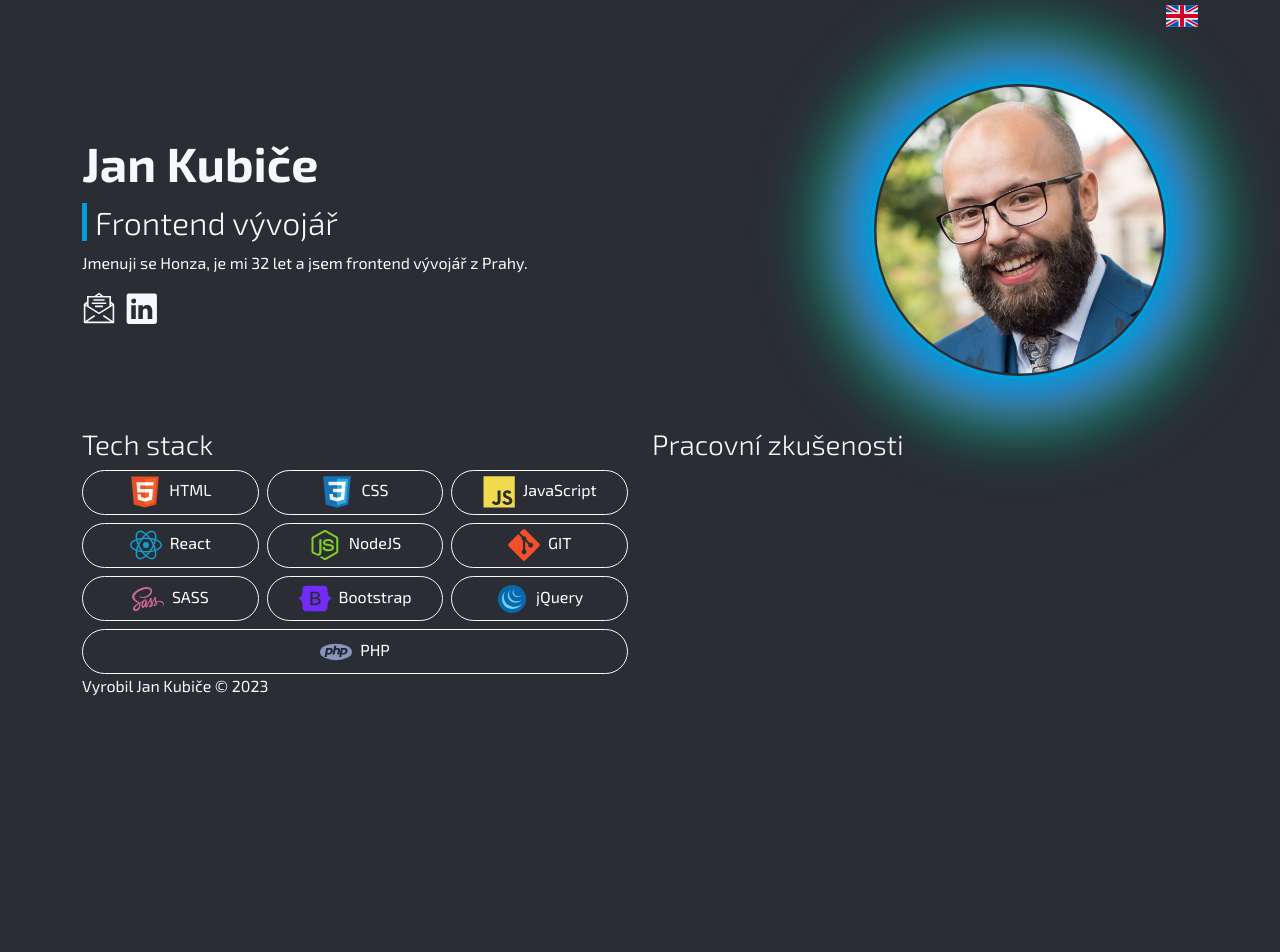
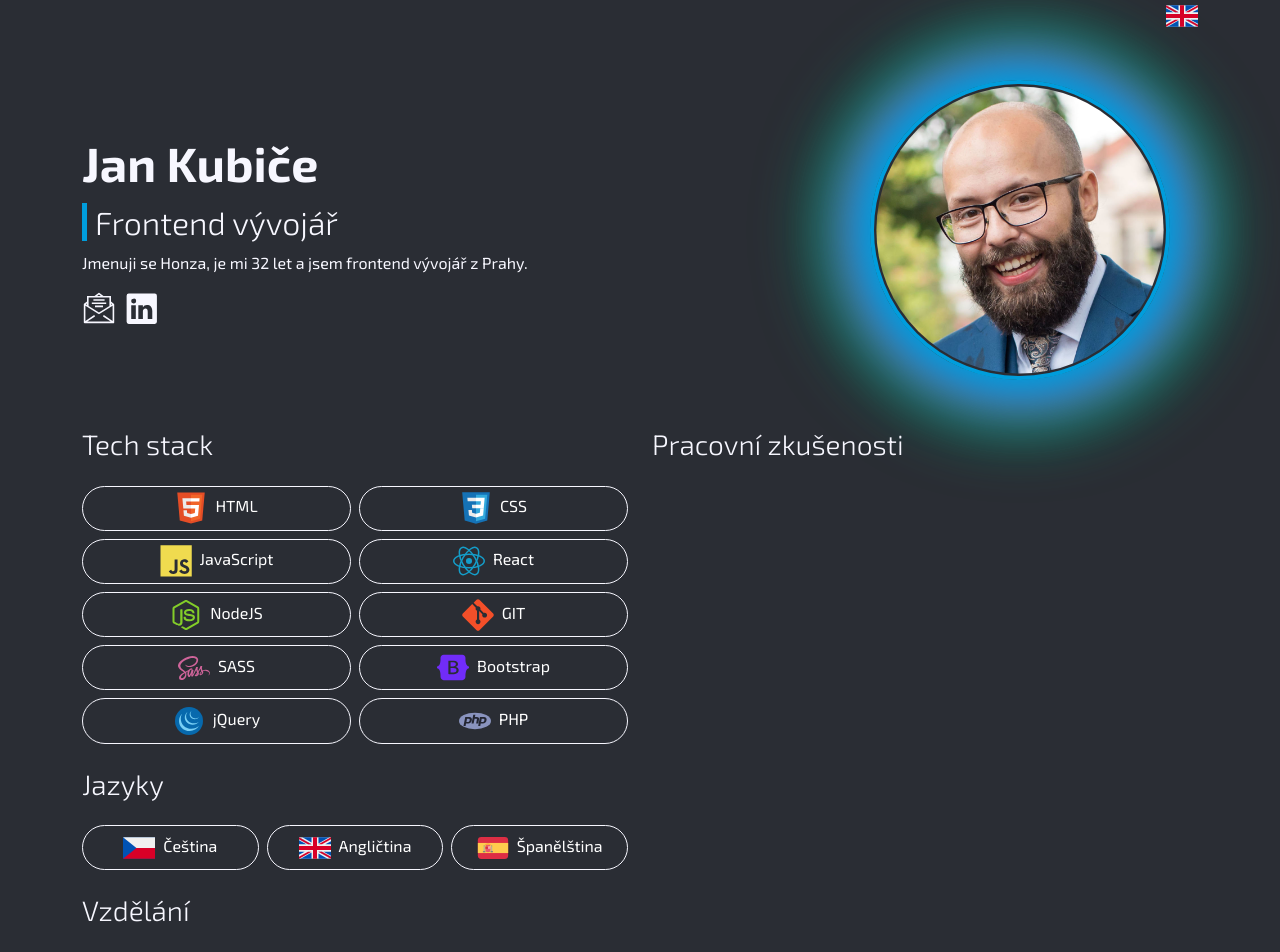
Before and after one commit to JKHearMeRoar/kubicenet_react, a React (Create React App) app: page / in a window 1280 px wide. Shown: the top 952 px of the page. Before the commit the page ends 800 px from the top, so only its background shows below. Built offline with nearby package versions, Linux system fonts and the light colour scheme.

Commit message:
Added Languages section

```diff
--- a/src/components/Badge.js
+++ b/src/components/Badge.js
@@ -3,9 +3,13 @@ import Icons from "../assets/images/icons.svg";
 import PropTypes from 'prop-types';
 import styled from 'styled-components';
 
+const Badge = ({ name = 'default', size = '2', title = 'default', alt = 'default', className = '', basis = '40%' }) => {
+	const finalClass = `icon icon-${name} ${className}`;
+	const link = Icons + '#icon-' + name;
+
 	const StyledBadge = styled.div`
 		border: 1px solid ${({theme}) => theme.colors.white};
-	flex: 1 1 10rem;
+		flex: 1 1 ${basis};
 		transition: all 0.5s;
 		font-size: 1rem;
 		font-weight: 400;
@@ -30,10 +34,6 @@ const StyledBadge = styled.div`
 		}
 	`;
 
-const Badge = ({ name = 'default', size = '2', title = 'default', alt = 'default', className = '' }) => {
-	const finalClass = 'icon ' + 'icon-' + name + ' ' + className;
-	const link = Icons + '#icon-' + name;
-
 	return (
 		<>
 			<StyledBadge className="badge rounded-pill">
--- /dev/null
+++ b/src/components/Education.js
@@ -0,0 +1,18 @@
+import { useTranslation } from 'react-i18next';
+import styled from 'styled-components';
+
+const Heading3 = styled.h3`
+
+`;
+
+const Education = () => {
+	const { t } = useTranslation();
+
+	return (
+		<>
+			<Heading3 className="my-4">{t('Education.header')}</Heading3>
+		</>
+	);
+};
+
+export default Education;
--- a/src/components/Footer.js
+++ b/src/components/Footer.js
@@ -9,7 +9,7 @@ const Footer = () => {
 	return (
 		<>
 			<footer>
-				<Container>
+				<Container className="py-3">
 					{t('Footer.copy')} &copy; {year}
 				</Container>
 			</footer>
--- a/src/components/Icon.js
+++ b/src/components/Icon.js
@@ -3,7 +3,7 @@ import Icons from "../assets/images/icons.svg";
 import PropTypes from 'prop-types';
 
 const Icon = ({ name, color, size, title, className }) => {
-	const finalClass = 'icon ' + 'icon-' + name + ' ' + className;
+	const finalClass = `icon icon-${name} ${className}`;
 	const link = Icons + '#icon-' + name;
 
 	return (
--- /dev/null
+++ b/src/components/Languages.js
@@ -0,0 +1,24 @@
+import { useTranslation } from 'react-i18next';
+import styled from 'styled-components';
+import Badge from './Badge';
+
+const Heading3 = styled.h3`
+
+`;
+
+const Languages = () => {
+	const { t } = useTranslation();
+
+	return (
+		<>
+			<Heading3 className="my-4">{t('Languages.header')}</Heading3>
+			<div className="d-flex flex-wrap gap-2">
+				<Badge name="czech" title={t('Languages.czech')} alt={t('Languages.czech-flag')} size="2rem" basis="30%" />
+				<Badge name="english" title={t('Languages.english')} alt={t('Languages.english-flag')} size="2rem" basis="30%" />
+				<Badge name="spanish" title={t('Languages.spanish')} alt={t('Languages.spanish-flag')} size="2rem" basis="30%" />
+			</div>
+		</>
+	);
+};
+
+export default Languages;
--- a/src/components/TechStack.js
+++ b/src/components/TechStack.js
@@ -11,7 +11,7 @@ const TechStack = () => {
 
 	return (
 		<>
-			<Heading3>{t('TechStack.header')}</Heading3>
+			<Heading3 className="mb-4">{t('TechStack.header')}</Heading3>
 			<div className="d-flex flex-wrap gap-2">
 				<Badge name="html" title={t('TechStack.html')} alt={t('TechStack.html-icon')} size="2rem" />
 				<Badge name="css" title={t('TechStack.css')} alt={t('TechStack.css-icon')} size="2rem" />
--- a/src/i18n/locales/cz/translations.json
+++ b/src/i18n/locales/cz/translations.json
@@ -34,6 +34,18 @@
 		"react": "React",
 		"react-icon": "React ikona"
 	},
+	"Languages": {
+		"header": "Jazyky",
+		"czech": "Čeština",
+		"czech-icon": "Česká vlajka",
+		"english": "Angličtina",
+		"english-icon": "Anglická vlajka",
+		"spanish": "Španělština",
+		"spanish-icon": "Španělská vlajka"
+	},
+	"Education": {
+		"header": "Vzdělání"
+	},
 	"Jobs": {
 		"header": "Pracovní zkušenosti"
 	},
--- a/src/i18n/locales/en/translations.json
+++ b/src/i18n/locales/en/translations.json
@@ -34,6 +34,18 @@
 		"react": "React",
 		"react-icon": "React icon"
 	},
+	"Languages": {
+		"header": "Languages",
+		"czech": "Czech",
+		"czech-flag": "Czech flag",
+		"english": "English",
+		"english-flag": "English flag",
+		"spanish": "Spanish",
+		"spanish-flag": "Spanish flag"
+	},
+	"Education": {
+		"header": "Education"
+	},
 	"Jobs": {
 		"header": "Jobs"
 	},
--- a/src/pages/Layout.js
+++ b/src/pages/Layout.js
@@ -3,6 +3,8 @@ import Row from "react-bootstrap/Row";
 import Col from "react-bootstrap/Col";
 import Hello from '../components/Hello';
 import TechStack from '../components/TechStack';
+import Languages from '../components/Languages';
+import Education from '../components/Education';
 import Jobs from '../components/Jobs';
 
 const Layout = () => {
@@ -13,7 +15,21 @@ const Layout = () => {
 			<Container>
 				<Row>
 					<Col>
-						<TechStack />
+						<Row>
+							<Col>
+								<TechStack />
+							</Col>
+						</Row>
+						<Row>
+							<Col>
+								<Languages />
+							</Col>
+						</Row>
+						<Row>
+							<Col>
+								<Education />
+							</Col>
+						</Row>
 					</Col>
 					<Col>
 						<Jobs />
--- a/src/pages/en.js
+++ b/src/pages/en.js
@@ -1,4 +1,4 @@
-import React, { useState, useEffect } from 'react';
+import React, { useEffect } from 'react';
 import { useTranslation } from 'react-i18next';
 import Layout from '../pages/Layout';
 import ToggleLanguage from '../utils/ToggleLanguage';
@@ -7,11 +7,11 @@ const En = () => {
 
 	const { i18n } = useTranslation();
 
-	const [language, setLanguage] = useState('en');
+	const language = 'en';
 
 	useEffect(() => {
 		ToggleLanguage(language, i18n);
-	}, [language]);
+	}, [language, i18n]);
 
 	return (
 		<>
--- a/src/pages/index.js
+++ b/src/pages/index.js
@@ -1,4 +1,4 @@
-import React, { useState, useEffect } from 'react';
+import React, { useEffect } from 'react';
 import { useTranslation } from 'react-i18next';
 import Layout from '../pages/Layout';
 import ToggleLanguage from '../utils/ToggleLanguage';
@@ -7,13 +7,11 @@ const Home = () => {
 
 	const { i18n } = useTranslation();
 
-	const [language, setLanguage] = useState(
-		navigator.language === 'cs-CZ' ? 'cz' : navigator.language === 'en' ? 'en' : 'cz'
-	);
+	const language = navigator.language === 'cs-CZ' ? 'cz' : navigator.language === 'en' ? 'en' : 'cz';
 
 	useEffect(() => {
 		ToggleLanguage(language, i18n);
-	}, [language]);
+	}, [language, i18n]);
 
 	return (
 		<>
```
Also changed, not shown: src/assets/images/icons.svg. Lines whose indentation alone changed are shown as unchanged.
